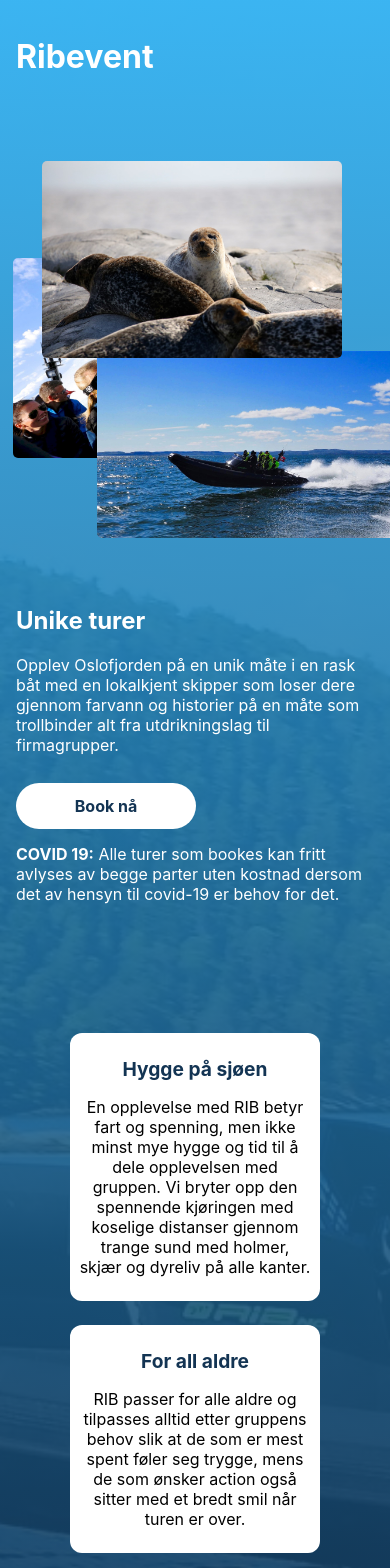
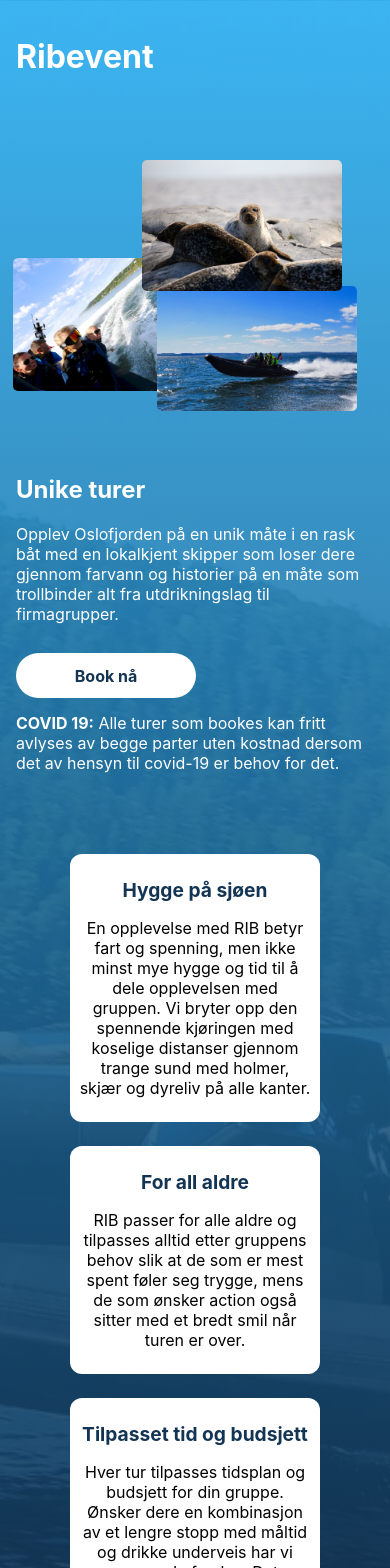
Before and after one commit to FredrikOseberg/ribevent, a React (Create React App) app: page / in a window 390 px wide. Shown: the top 1568 px of the page. Built offline with nearby package versions, Linux system fonts and the light colour scheme.

Commit message:
fix: mobile

```diff
--- a/src/Head/Head.module.css
+++ b/src/Head/Head.module.css
@@ -113,3 +113,24 @@
     transform: translateX(-125px);
   }
 }
+
+@media (max-width: 500px) {
+  .imageOne,
+  .imageTwo,
+  .imageThree {
+    max-width: 200px;
+  }
+
+  .imageTwo {
+    right: -40px;
+    bottom: -20px;
+  }
+
+  .textContainer {
+    margin-top: 4rem;
+  }
+
+  .bottomHeaderSection {
+    margin-top: 9rem;
+  }
+}
```
